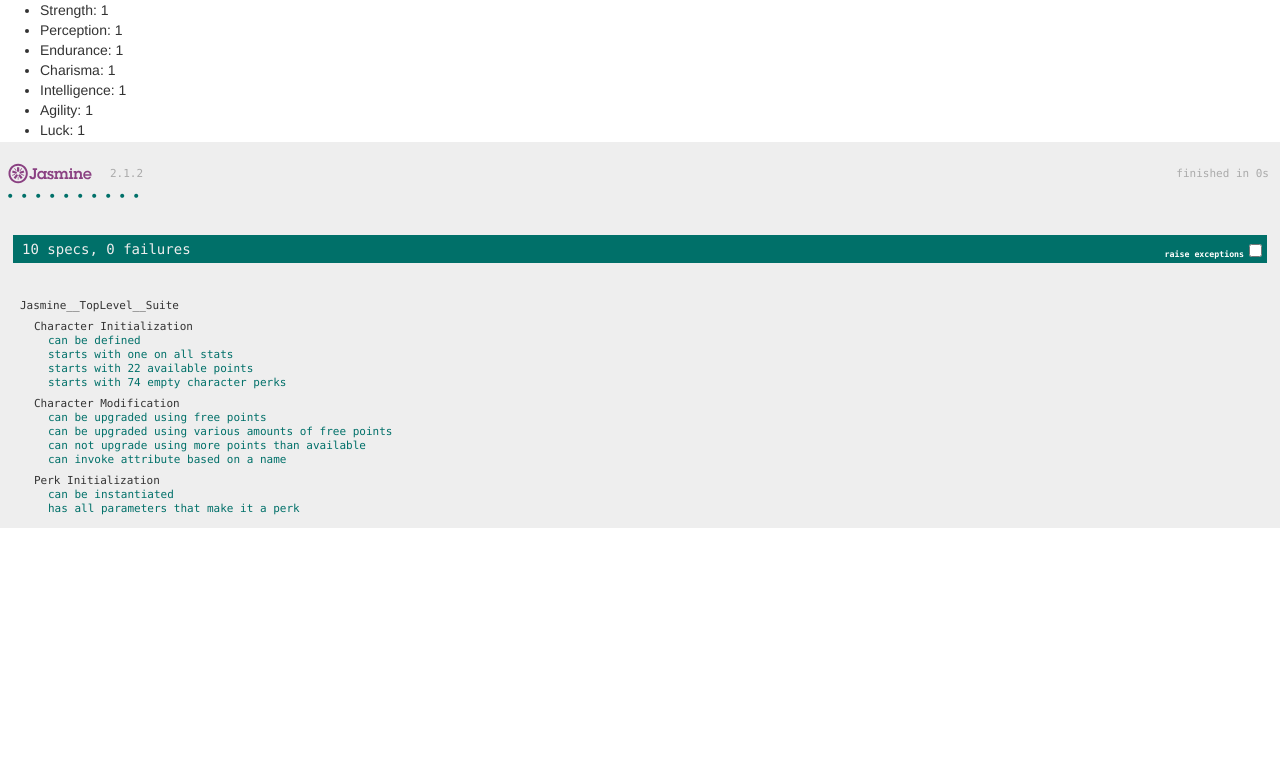
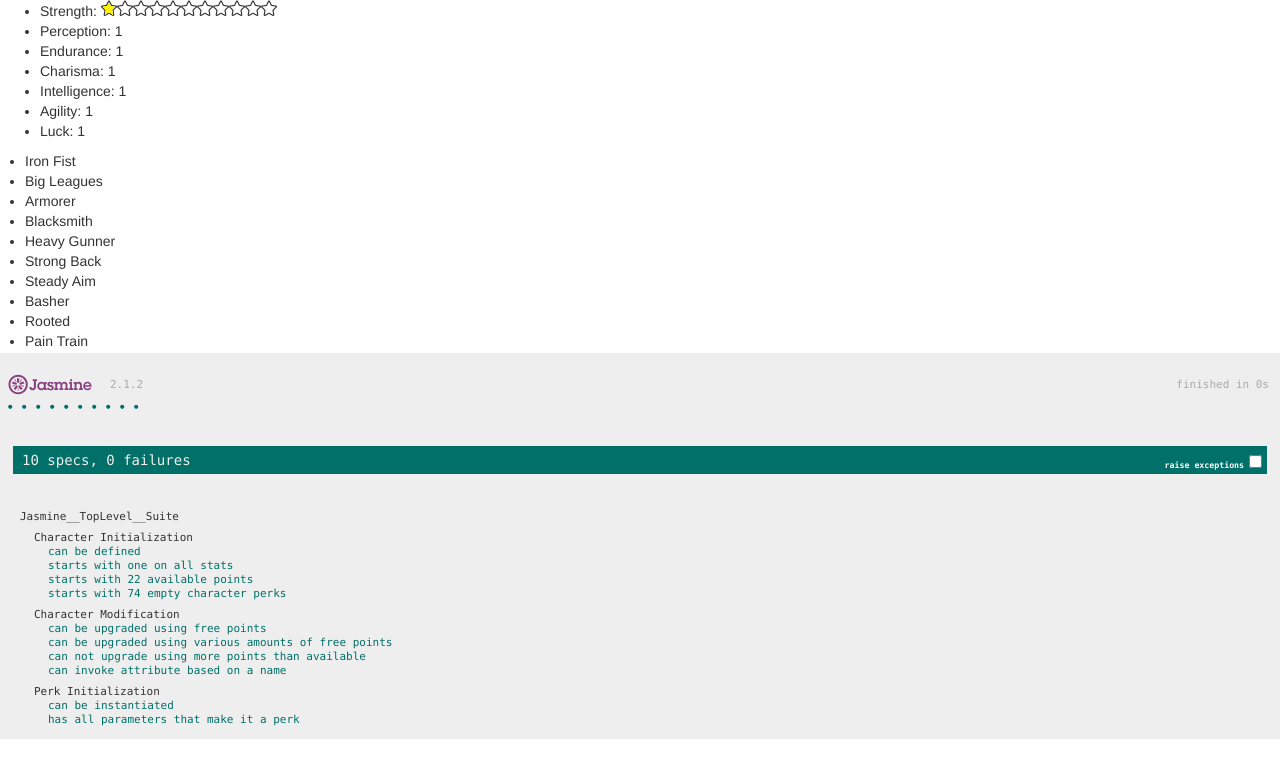
Before and after one commit to ngken84/fallout-4-skill-calculator, a plain HTML site: page index.html in a window 1280 px wide. Drawn offline with nearby package versions, Linux system fonts and the light colour scheme.

Commit message:
Added starLevel custom binding

```diff
--- a/css/style.css
+++ b/css/style.css
@@ -0,0 +1,10 @@
+.starLevel span {
+     background: url(../img/empty-star.png) no-repeat center center;
+     width: 16px;
+     height: 16px;
+     display: inline-block;
+}
+
+.starLevel .allocated {
+    background: url(../img/star.png) no-repeat center center;
+}
--- a/index.html
+++ b/index.html
@@ -19,7 +19,7 @@
         <div class="row">
             <div class="col-md-12">
                 <ul>
-                    <li>Strength: <span data-bind="text: character.strength"></span></li>
+                    <li>Strength: <span data-bind="starLevel: character.strength"></span></li>
                     <li>Perception: <span data-bind="text: character.perception"></span></li>
                     <li>Endurance: <span data-bind="text: character.endurance"></span></li>
                     <li>Charisma: <span data-bind="text: character.charisma"></span></li>
@@ -28,6 +28,12 @@
                     <li>Luck: <span data-bind="text: character.luck"></span></li>
                 </ul>
             </div>
+        </div>
+
+        <div class="row">
+            <ul data-bind="foreach: strengthPerks">
+                <li data-bind="text: name"></li>
+            </ul>
         </div>
 
         <script src="js/lib/knockout-3.3.0.js"></script>
--- a/js/app.js
+++ b/js/app.js
@@ -6,10 +6,26 @@
  * jQuery.
  */
 
+ko.bindingHandlers.starLevel = {
+    init: function(element, valueAccessor) {
+        $(element).addClass("starLevel");
+        for(var i = 0; i < 11; ++i) {
+            $('<span>').appendTo(element);
+        }
+    },
+
+    update: function(element, valueAccessor) {
+        var observable = valueAccessor();
+        $('span', element).each(function(index) {
+            $(this).toggleClass("allocated", index < observable());
+        });
+    }
+};
+
 var FalloutAppModel = function() {
     var self = this;
 
     self.character = new Character();
 
-
+    self.strengthPerks = getStrengthPerks();
 }
```
Also changed, not shown: img/empty-star.png (added), img/star.png (added).
